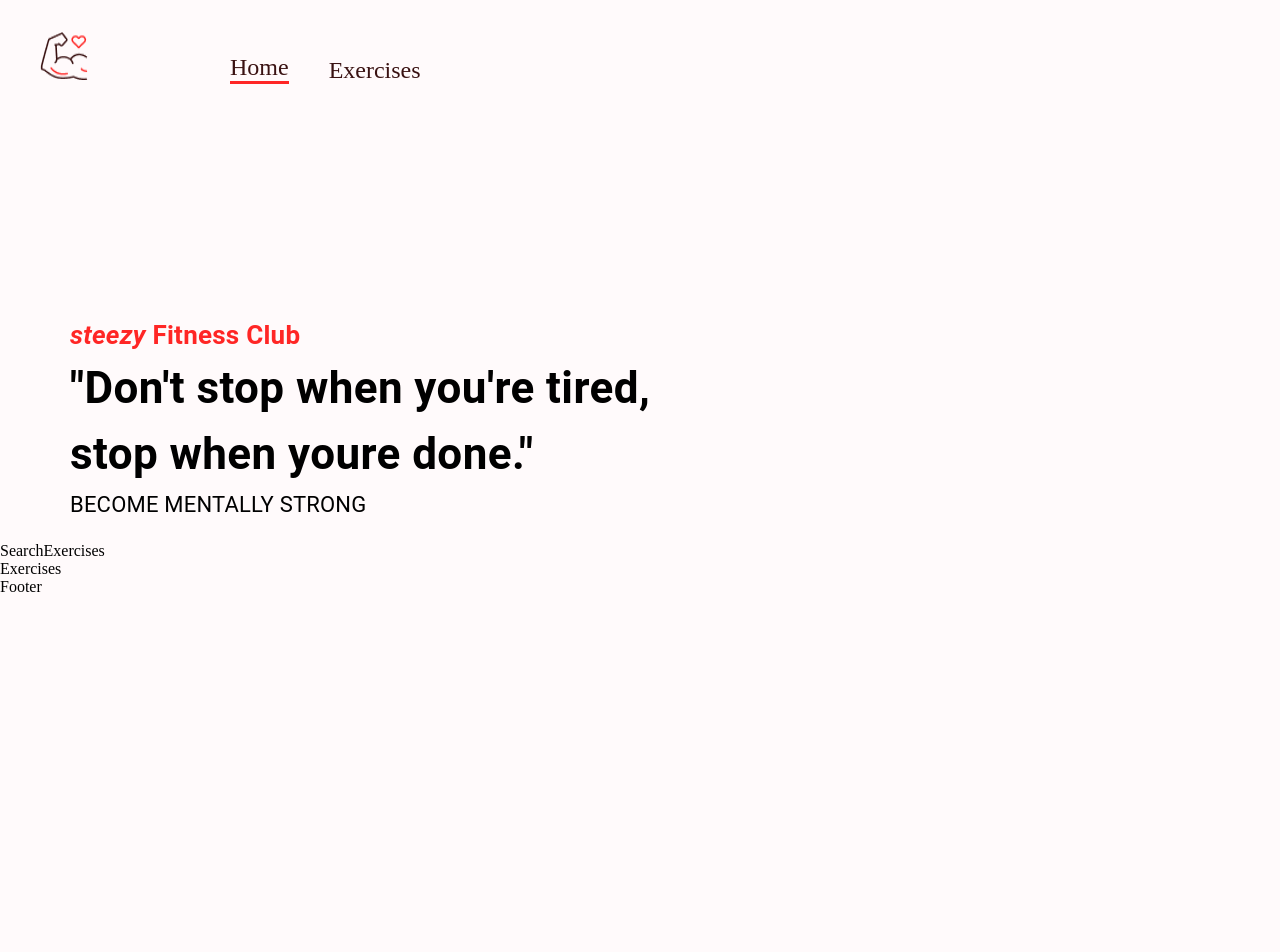
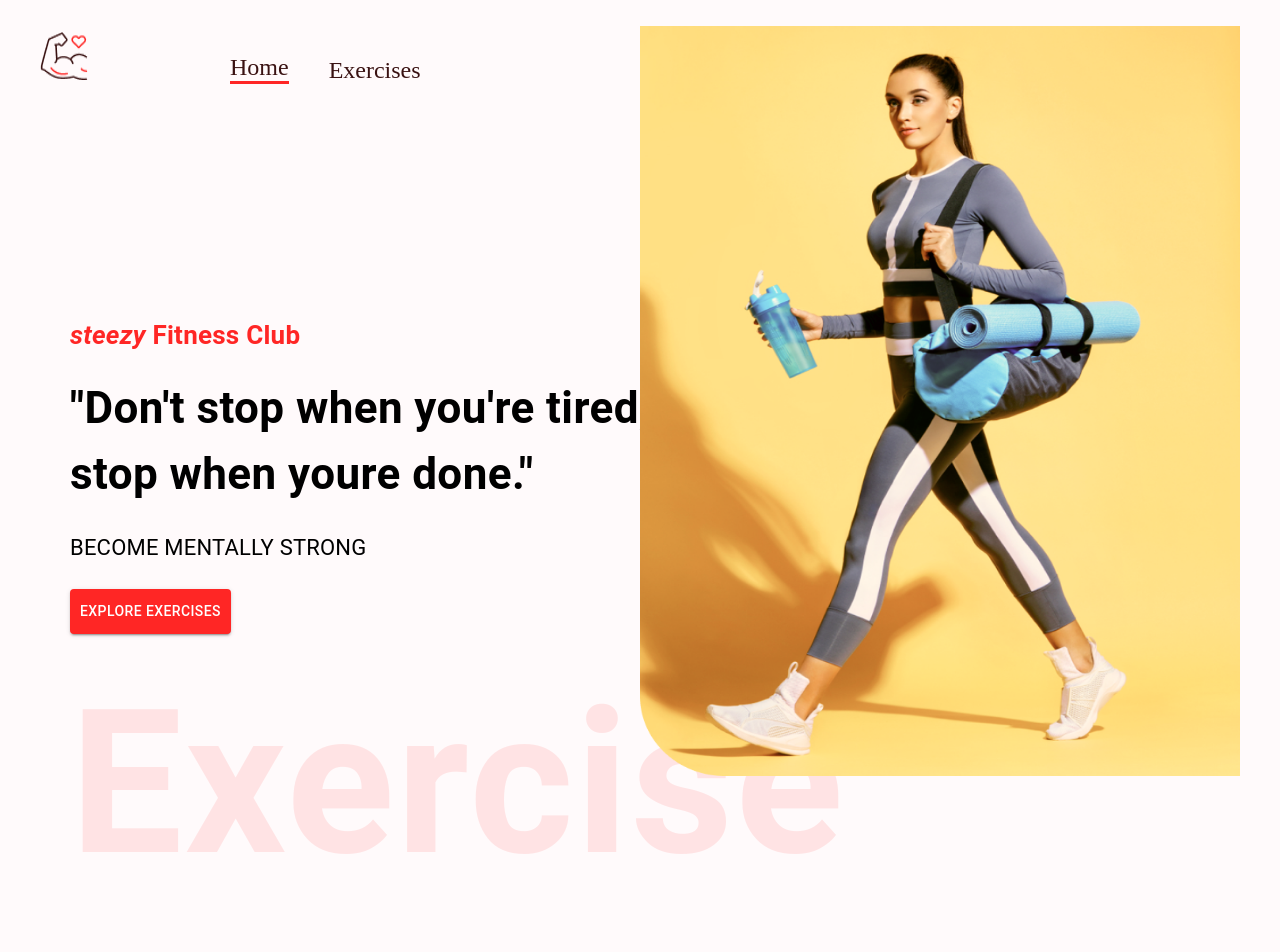
Before and after one commit to bermudez-creates/gym_exercise_app, a React (Create React App) app: page / in a window 1280 px wide. Shown: the top 952 px of the page. Before the commit the page ends 800 px from the top, so only its background shows below. Built offline with nearby package versions, Linux system fonts and the light colour scheme.

Commit message:
Home page design done

```diff
--- a/src/App.css
+++ b/src/App.css
@@ -55,10 +55,10 @@
 .hero-banner-img {
   position: absolute;
   right: 40px;
-  top: 0px;
-  width: 700px;
-  height: 900px;
-  margin-top: -330px;
+  top: 30px;
+  width: 600px;
+  height: 750px;
+  margin-top: -300px;
 }
 
 .exercise-card {
--- a/src/components/HeroBanner.js
+++ b/src/components/HeroBanner.js
@@ -1,5 +1,6 @@
 import React from 'react';
 import { Box, Stack, Typography, Button } from '@mui/material';
+import HeroBannerImage from '../assets/images/banner.png';
 
 const HeroBanner = () => {
   return (
@@ -17,12 +18,35 @@
       <Typography
         fontWeight={700}
         sx={{ fontSize: { lg: '44px', xs: '40px' } }}
+        mb="23px"
+        mt="20px"
       >
         "Don't stop when you're tired, <br /> stop when youre done."
       </Typography>
-      <Typography fontSize="22px" lineHeight="35px">
+      <Typography fontSize="22px" lineHeight="35px" mb={3}>
         BECOME MENTALLY STRONG
       </Typography>
+      <Button
+        variant="contained"
+        color="error"
+        href="#exercises"
+        mb={4}
+        sx={{ backgroundColor: '#ff2625', padding: '10px' }}
+      >
+        Explore Exercises
+      </Button>
+      <Typography
+        fontWeight={600}
+        color="#ff2625"
+        sx={{
+          opacity: 0.1,
+          display: { lg: 'block', xs: 'none' },
+        }}
+        fontSize="200px"
+      >
+        Exercise
+      </Typography>
+      <img src={HeroBannerImage} alt="banner" className="hero-banner-img" />
     </Box>
   );
 };
```
